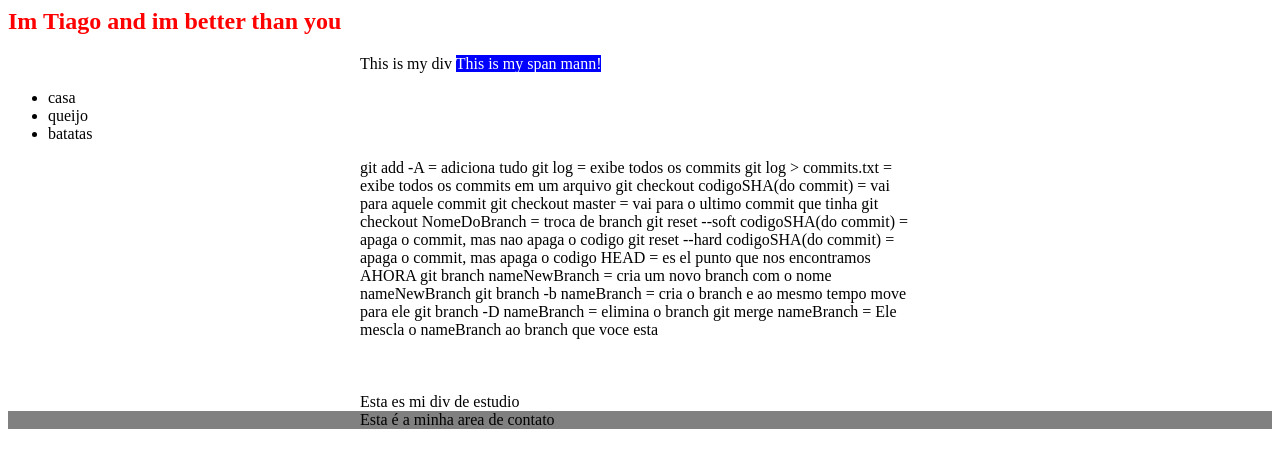
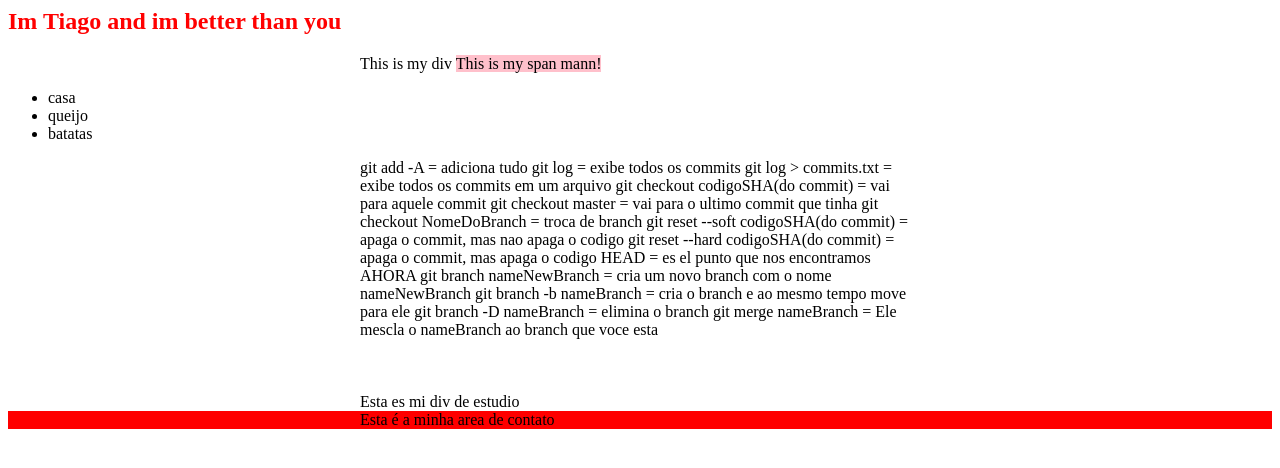
Before and after one commit to estudios-github/gitFacilito, a plain HTML site: page index.html in a window 1280 px wide. Drawn offline with Linux system fonts and the light colour scheme.

Commit message:
Solucion a los errores en los colores

```diff
--- a/style.css
+++ b/style.css
@@ -3,8 +3,8 @@ article{
 }
 
 span{
-	background: blue;
-	color:white;
+	background: pink;
+	color:black;
 }
 
 div{
@@ -13,6 +13,6 @@ div{
 	display:block;
 }
 .foot{
-	background:grey;
+	background:red;
 	width:100%;
 }
```
